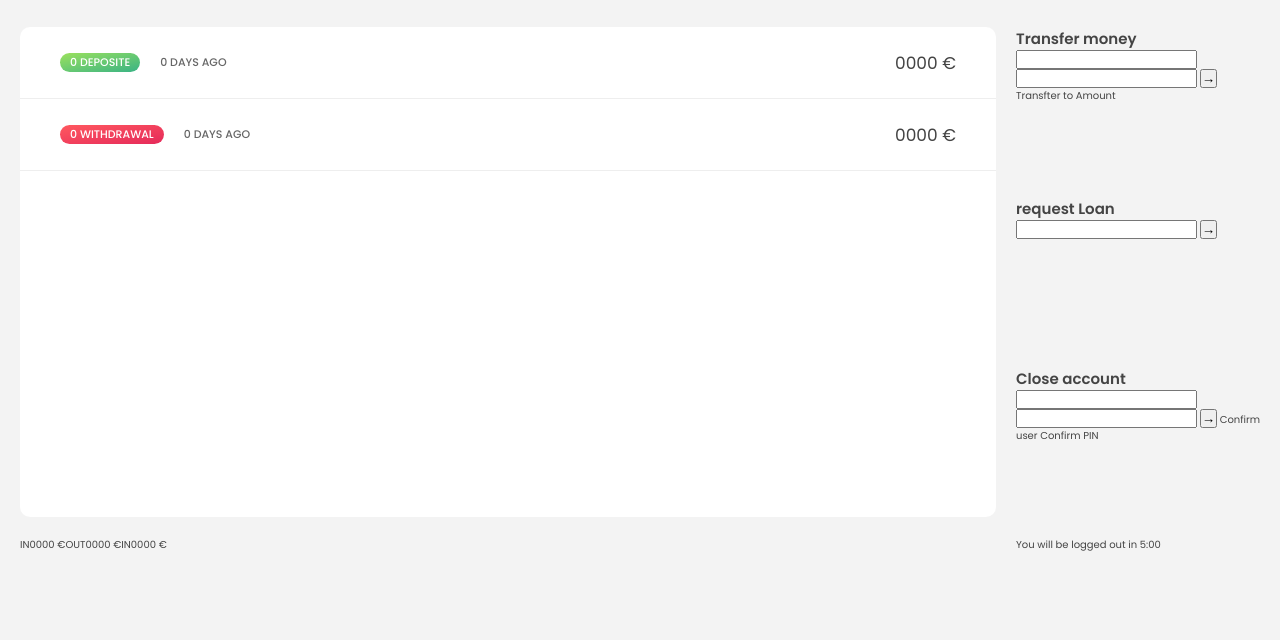
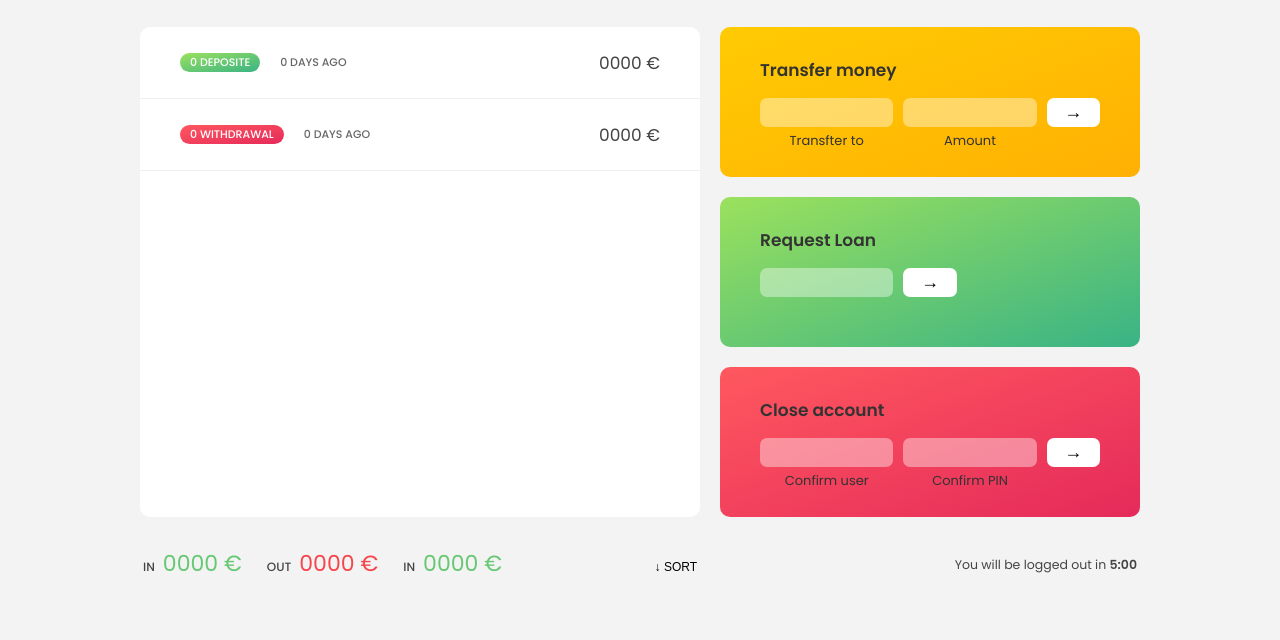
Before and after one commit to yukijina/js-bankoza-practice, a plain HTML site: page index.html in a window 1280 px wide. Shown: the part 241-881 px from the top of the page. Before the commit the page ends 854 px from the top, so only its background shows below. Drawn offline with Linux system fonts and the light colour scheme.

Commit message:
added style for the main content

```diff
--- a/index.html
+++ b/index.html
@@ -39,7 +39,7 @@
             As of <span class="date">05/03/2037</span>
           </p>
         </div>
-        <p class="balance__value">0000 €</p>
+        <p class="balance__value">0000 EUR</p>
       </div>
 
       <!-- Movements -->
@@ -67,6 +67,7 @@
         <p class="summary__value summary__value--out">0000 €</p>
         <p class="summary__label">IN</p>
         <p class="summary__value summary__value--interest">0000 €</p>
+        <button class="btn--sort">&downarrow; SORT</button>
       </div>
 
       <!-- Operation: Transfer -->
@@ -83,7 +84,7 @@
 
       <!-- Operation: Request Loan -->
       <div class="operation operation--loan">
-        <h2>request Loan</h2>
+        <h2>Request Loan</h2>
         <form class="form form--loan">
           <input type="number" class="form__input form__input--loan-amount" />
           <button class="form__btn form__btn--loan">&rarr;</button>
--- a/style.css
+++ b/style.css
@@ -70,22 +70,24 @@ nav {
 }
 
 .login__btn:hover,
-.login__btn:focus {
+.login__btn:focus,
+.btn--sort:hover,
+.btn--sort:focus {
   color: #777;
 }
 
 /* Main */
 .app {
+  max-width: 100rem;
   margin: 4rem auto;
   display: grid;
-  grid-template-columns: 4fr 1fr;
+  grid-template-columns: 4fr 3fr;
   grid-template-rows: auto repeat(3, 15rem) auto;
   gap: 2rem;
 }
 
 .balance {
   grid-column: 1 / 3;
-  grid-row: 1 / 2;
   display: flex;
   justify-content: space-between;
   align-items: flex-end;
@@ -108,8 +110,8 @@ nav {
   font-weight: 400;
 }
 
+/* Movements */
 .movements {
-  grid-column: 1 / 2;
   grid-row: 2 / span 3;
   background-color: #fff;
   border-radius: 1rem;
@@ -148,29 +150,137 @@ nav {
 
 .movements__value {
   font-size: 1.7rem;
+  /* This makes value to the right */
   margin-left: auto;
 }
 
 .summary {
-  grid-column: 1 / 2;
   grid-row: 5 / 6;
   display: flex;
+  padding: 0 0.3rem;
+  align-items: baseline;
+  margin-top: 1rem;
 }
 
+.summary__label {
+  font-size: 1.2rem;
+  font-weight: 500;
+  text-transform: Uppercase;
+  margin-right: 0.8rem;
+}
+
+.summary__value {
+  font-size: 2.2rem;
+  margin-right: 2.5rem;
+}
+
+.summary__value--in,
+.summary__value--interest {
+  color: #66c873;
+}
+
+.summary__value--out {
+  color: #f5464d;
+}
+
+.btn--sort {
+  margin-left: auto;
+  border: none;
+  background: none;
+  font-size: 1.2rem;
+  font-weight: 500;
+  cursor: pointer;
+}
+
+/* Opeartion */
 .operation {
   grid-column: 2 / 3;
+  border-radius: 1rem;
+  padding: 3rem 4rem;
+  color: #333;
 }
 
-.operation--transfter {
+.operation--transfer {
+  background-image: linear-gradient(to top left, #ffb003, #ffcb03);
 }
 
 .operation--loan {
+  background-image: linear-gradient(to top left, #39b385, #9be15d);
 }
 
 .operation--close {
+  background-image: linear-gradient(to top left, #e52a5a, #ff585f);
 }
 
+h2 {
+  margin-bottom: 1.5rem;
+  font-size: 1.7rem;
+  font-weight: 600;
+  color: #333;
+}
+
+.form {
+  display: grid;
+  grid-template-columns: 2.5fr 2.5fr 1fr;
+  grid-template-rows: auto auto;
+  gap: 0.4rem 1rem;
+}
+
+/* Exceptions for interest */
+.form.form--loan {
+  grid-template-columns: 2.5fr 1fr 2.5fr;
+}
+
+.form.form__label--loan {
+  grid-row: 2;
+}
+/* End exceptions */
+
+.form__input {
+  width: 100%;
+  border: none;
+  background-color: rgba(255, 255, 255, 0.4);
+  font-family: inherit;
+  font-size: 1.5rem;
+  text-align: center;
+  color: #333;
+  padding: 0.3rem 1rem;
+  border-radius: 0.7rem;
+  transform: all 0.3s;
+}
+
+.form__input:focus {
+  outline: none;
+  background-color: rgba(255, 255, 255, 0.6);
+}
+
+.form__label {
+  font-size: 1.3rem;
+  text-align: center;
+}
+
+.form__btn {
+  border: none;
+  border-radius: 0.7rem;
+  font-size: 1.8rem;
+  background-color: #fff;
+  cursor: pointer;
+  transition: all 0.3s;
+}
+
+.form__btn:focus {
+  outline: none;
+  background-color: rgba(255, 255, 255, 0.8);
+}
 .logout-timer {
   grid-column: 2 / 3;
   grid-row: 5 / 6;
+  padding: 0 0.3rem;
+  margin-top: 1.9rem;
+  text-align: right;
+  font-size: 1.25rem;
 }
+
+.timer {
+  font-weight: 600;
+}
```
